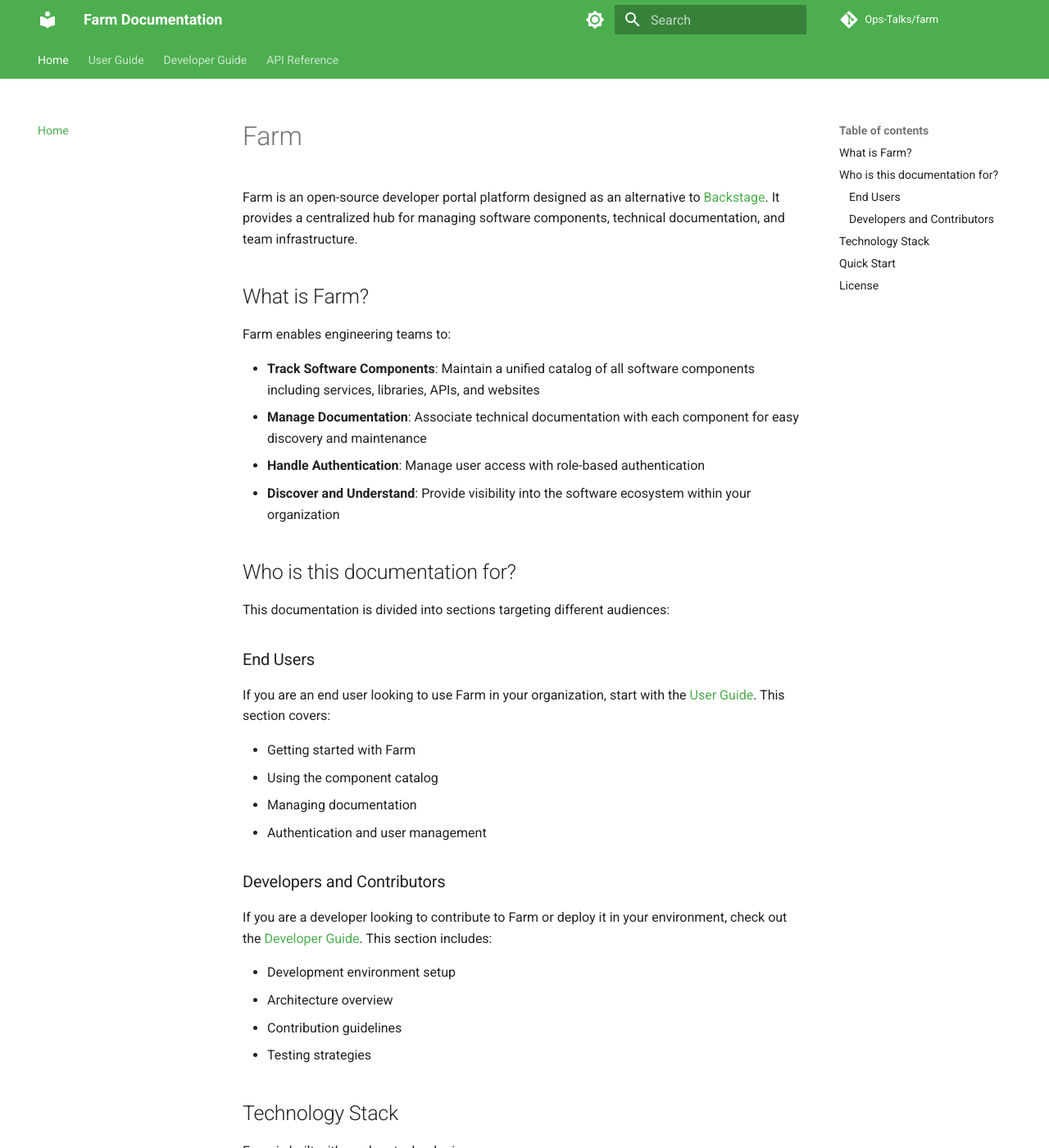
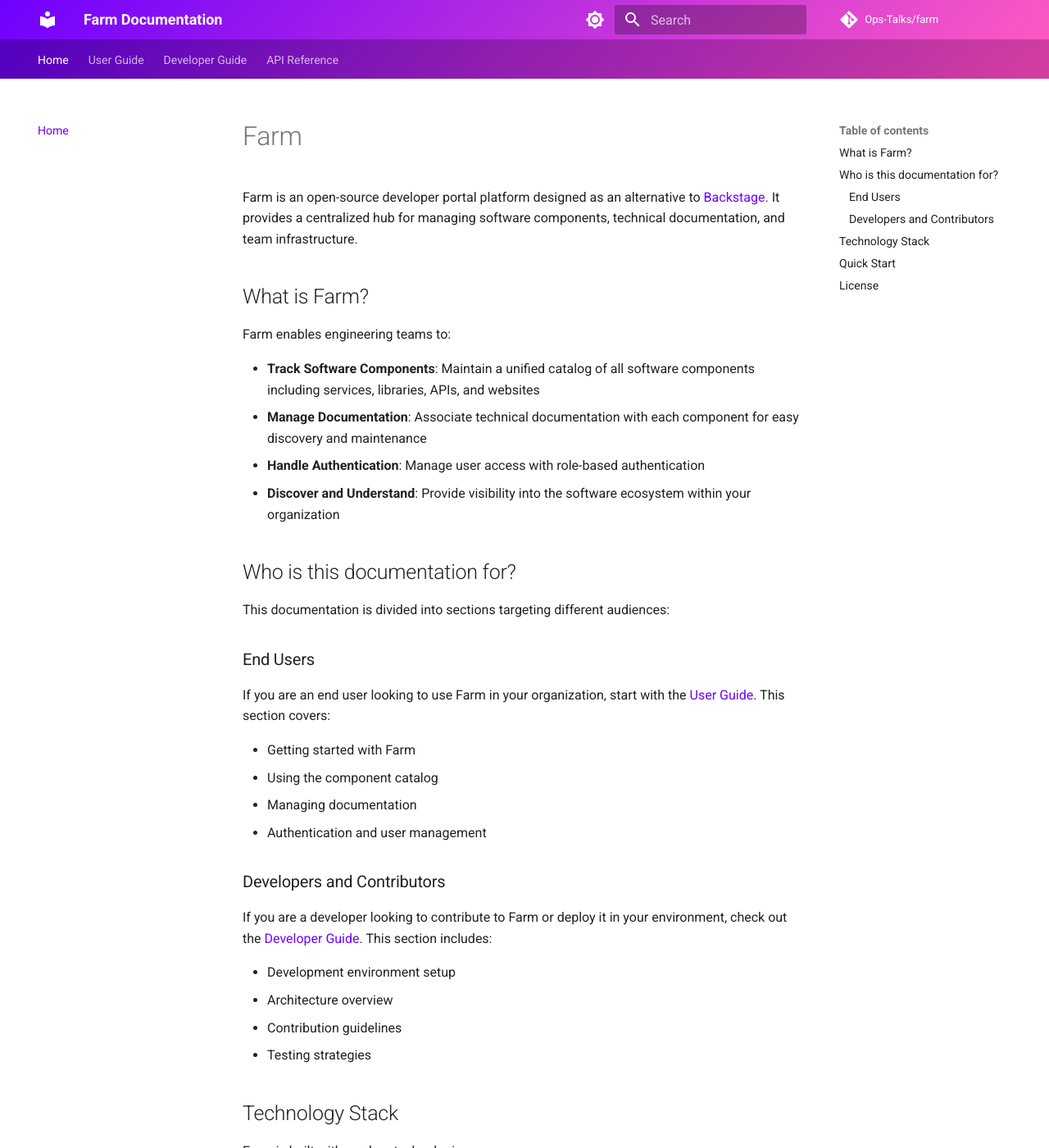
Before and after one commit to Ops-Talks/farm, an MkDocs documentation site: the page built from docs/index.md, in a window 1280 px wide and 1400 px high. Shown: the whole window at 82% size. Built offline with MkDocs 1.6.1 and Material for MkDocs 9.7.7, drawn with Linux system fonts in a browser that asks for light colours; comment, search, counter and statistics services are not loaded.

Commit message:
Update Site

```diff
--- /dev/null
+++ b/docs/stylesheets/extra.css
@@ -0,0 +1,23 @@
+[data-md-color-primary="custom"] {
+  --md-primary-fg-color: #6F00FF;
+  --md-primary-fg-color--light: #9b47ff;
+  --md-primary-fg-color--dark: #5200bf;
+  --md-primary-bg-color: #ffffff;
+  --md-primary-bg-color--light: #ffffffb3;
+}
+
+[data-md-color-accent="custom"] {
+  --md-accent-fg-color: #FE59C2;
+  --md-accent-fg-color--transparent: #FE59C21a;
+  --md-accent-bg-color: #ffffff;
+  --md-accent-bg-color--light: #ffffffb3;
+}
+
+/* Gradient header */
+.md-header {
+  background: linear-gradient(135deg, #6F00FF, #FE59C2) !important;
+}
+
+.md-tabs {
+  background: linear-gradient(135deg, #5200bf, #d43fa0) !important;
+}
--- a/mkdocs.yml
+++ b/mkdocs.yml
@@ -11,15 +11,15 @@ theme:
   palette:
     - media: "(prefers-color-scheme: light)"
       scheme: default
-      primary: green
-      accent: teal
+      primary: custom
+      accent: custom
       toggle:
         icon: material/brightness-7
         name: Switch to dark mode
     - media: "(prefers-color-scheme: dark)"
       scheme: slate
-      primary: green
-      accent: teal
+      primary: custom
+      accent: custom
       toggle:
         icon: material/brightness-4
         name: Switch to light mode
@@ -95,6 +95,9 @@ nav:
     - Documentation API: api-reference/docs.md
     - Authentication API: api-reference/auth.md
 
+extra_css:
+  - stylesheets/extra.css
+
 extra:
   social:
     - icon: fontawesome/brands/github
```
Also changed, not shown: docker-compose.docs.yml (added, +9 -0 lines), 1 other file.
